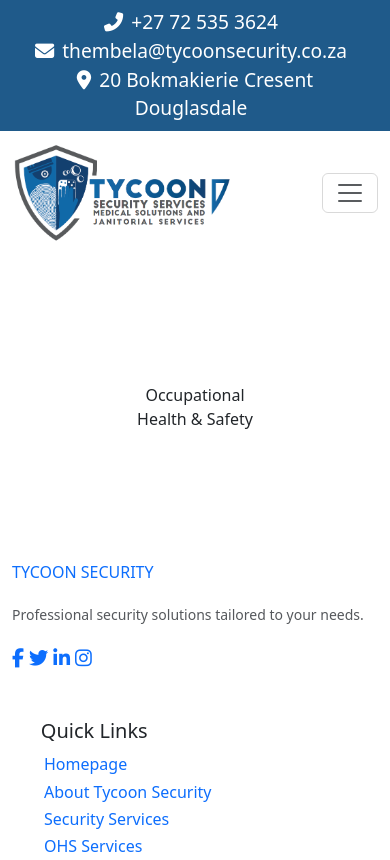
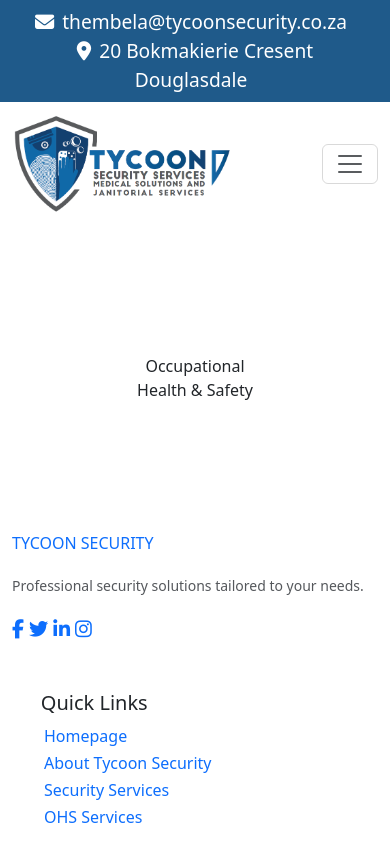
Before and after one commit to Mpumelelo-Kenny-Gabuza/Tycoon-Security-Services, a plain HTML site: page OHS.html in a window 390 px wide. Shown: the top 860 px of the page. Drawn offline with nearby package versions, Linux system fonts and the light colour scheme; a web font is replaced by a local one.

Commit message:
Altered the banner to disappear on small screen

```diff
--- a/OHS.html
+++ b/OHS.html
@@ -27,7 +27,7 @@
     <!-- CONTACT SECTION -->
     <div class="banner container-fluid py-2">
         <div class="row">
-            <div class="col-md-4 contact-column fade-in-up">
+            <div class="col-md-4 contact-column fade-in-up d-none d-md-block">
                 <div class="contact-icon">
                     <i class="fas fa-phone-alt"></i><a href="tel:+27725353624">+27 72 535 3624</a>
                 </div>
```
